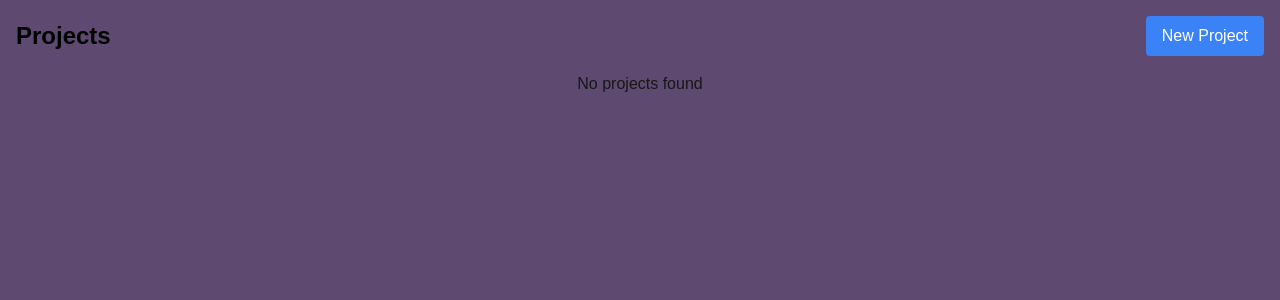
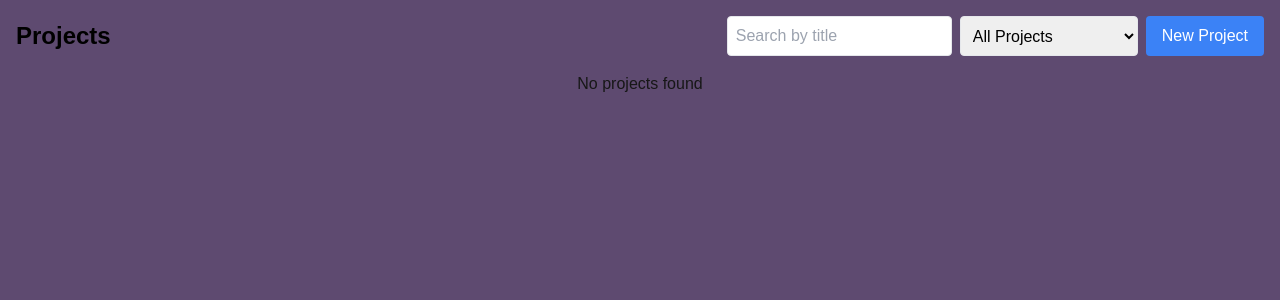
Before and after one commit to YuriiKulchytskyi/todo-list, a React (Vite) app: page /todo-list/projects in a window 1280 px wide. Shown: the top 300 px of the page. Built offline with nearby package versions, Linux system fonts and the light colour scheme.

Commit message:
feat/filtration-by-title+filtration-by-completed-tasks

```diff
--- a/src/App.tsx
+++ b/src/App.tsx
@@ -1,4 +1,3 @@
-// import { TaskList } from "./components/Tasks/TaskList";
 import { Link } from "react-router-dom";
 
 
@@ -11,7 +10,7 @@ export function App() {
           <h1 className="text-4xl font-bold text-gray-900 mb-8">
             Welcome to Task Manager
           </h1>
-          <p className="text-xl text-gray-600 mb-12">
+          <p className="text-xl text-white mb-12">
             Organize your projects and tasks efficiently
           </p>
           <div className="space-y-4">
--- a/src/components/Project/ProjectList.tsx
+++ b/src/components/Project/ProjectList.tsx
@@ -2,14 +2,69 @@ import { useSelector } from "react-redux";
 import { Link } from "react-router-dom";
 import { RootState } from "../../store/store";
 import { ProjectCard } from "./ProjectCard";
+import { useState } from "react";
+import { selectProjectsByTaskCompletion } from "../../store/features/projects/projectSlice";
+
+export type FilterType = "all" | "completed" | "pending";
 
 export const ProjectList = () => {
+
+  const [titleFilter, setTitleFilter] = useState("");
+  const [filter, setFilter] = useState<FilterType>("all");
   const projects = useSelector((state: RootState) => state.projects.projects || []);
+  const completedProjects = useSelector(selectProjectsByTaskCompletion(true));
+  const pendingProjects = useSelector(selectProjectsByTaskCompletion(false));
+
+  const filteredProjects = () => {
+    switch (filter) {
+      case "completed":
+        return completedProjects;
+      case "pending":
+        return pendingProjects;
+      default:
+        return projects;
+    }
+  };
+
+  const handleTitleFilter = (event: React.ChangeEvent<HTMLInputElement>) => {
+    setTitleFilter(event.target.value);
+  };
+
+  const filteredProjectsByTitle = () => {
+    return filteredProjects().filter((project) => {
+      return project.title.toLowerCase().includes(titleFilter.toLowerCase());
+    });
+  };
+
+
+  // useEffect(() => {
+  //   const persistedState = JSON.parse(localStorage.getItem("persist:root") || "{}");
+  //   const projectsData = JSON.parse(persistedState.projects || "{}");
+  //   console.log("Projects from localStorage:", projectsData.projects || []);
+  // }, [projects]);
 
   return (
     <div className="p-4 relative">
       <div className="flex justify-between items-center mb-4">
         <h2 className="text-2xl font-bold">Projects</h2>
+        <div className="flex gap-2">
+          <input
+            type="text"
+            value={titleFilter}
+            onChange={handleTitleFilter}
+            placeholder="Search by title"
+            className="border rounded px-2 py-1"
+          />
+          <select
+            value={filter}
+            onChange={(e) => setFilter(e.target.value as FilterType)}
+            className="border rounded px-2 py-1"
+          >
+            <option value="all">All Projects</option>
+            <option value="completed">Completed Projects</option>
+            <option value="pending">Pending Projects</option>
+          </select>
+
           <Link
             to="/new"
             className="bg-blue-500 text-white px-4 py-2 rounded hover:bg-blue-600"
@@ -17,9 +72,10 @@ export const ProjectList = () => {
             New Project
           </Link>
         </div>
-      {projects.length > 0 ? (
+      </div>
+      {filteredProjects().length > 0 ? (
         <div className="grid grid-cols-1 md:grid-cols-2 lg:grid-cols-3 gap-4">
-          {projects.map((project) => (
+          {filteredProjectsByTitle().map((project) => (
             <ProjectCard key={project.id} project={project} />
           ))}
         </div>
--- /dev/null
+++ b/src/store/features/filter/filterSlice.tsx
@@ -0,0 +1,18 @@
+import { createSlice } from "@reduxjs/toolkit";
+
+const initialState = {
+    filter: "all",
+};
+
+const filterSlice = createSlice({
+    name: "filter",
+    initialState,
+    reducers: {
+        setFilter: (state, action) => {
+            state.filter = action.payload;
+        },
+    },
+});
+
+export const { setFilter } = filterSlice.actions;
+export const filterReducer = filterSlice.reducer;
--- a/src/store/features/projects/projectSlice.ts
+++ b/src/store/features/projects/projectSlice.ts
@@ -1,6 +1,7 @@
-import { createSlice, PayloadAction } from "@reduxjs/toolkit";
+import { createSlice, PayloadAction, createSelector } from "@reduxjs/toolkit";
 import { Task } from "../../../types";
 import { RootState } from "../../store";
+import { selectTasks } from "../tasks/taskSlice";
 
 export type Project = {
   id: string;
@@ -57,3 +58,17 @@ export const { addProject, deleteProject, updateProject } = projectSlice.actions
 export const projectReducer = projectSlice.reducer;
 
 export const selectProjects = (state: RootState) => state.projects.projects || [];
+
+export const selectProjectsByTaskCompletion = (completed: boolean) =>
+  createSelector(
+    [selectProjects, selectTasks],
+    (projects, tasks) => {
+      return projects.filter(project => {
+        const projectTasks = tasks.filter(task => task.projectId === project.id);
+        if (projectTasks.length === 0) return false;
+        return completed
+          ? projectTasks.every(task => task.status === "DONE")
+          : projectTasks.some(task => task.status === "TODO" || task.status === "IN_PROGRESS");
+      });
+    }
+  );
--- a/src/store/store.ts
+++ b/src/store/store.ts
@@ -4,7 +4,7 @@ import { FLUSH, PAUSE, PERSIST, persistReducer, PURGE, REGISTER, REHYDRATE } fro
 import storage from 'redux-persist/lib/storage';
 import persistStore from 'redux-persist/es/persistStore';
 import { projectReducer } from './features/projects/projectSlice';
-
+import { filterReducer } from './features/filter/filterSlice';
 const persistConfig = {
     key: 'root',
     storage,
@@ -13,7 +13,8 @@ const persistConfig = {
 
 const rootReducer = combineReducers({
   tasks: taskReducer,
-  projects: projectReducer
+  projects: projectReducer,
+  filter: filterReducer
 });
 
 const persistedReducer = persistReducer(persistConfig, rootReducer);
```
Also changed, not shown: src/components/Project/ProjectCard.tsx (line endings or trailing spaces). Lines whose indentation alone changed are shown as unchanged.
